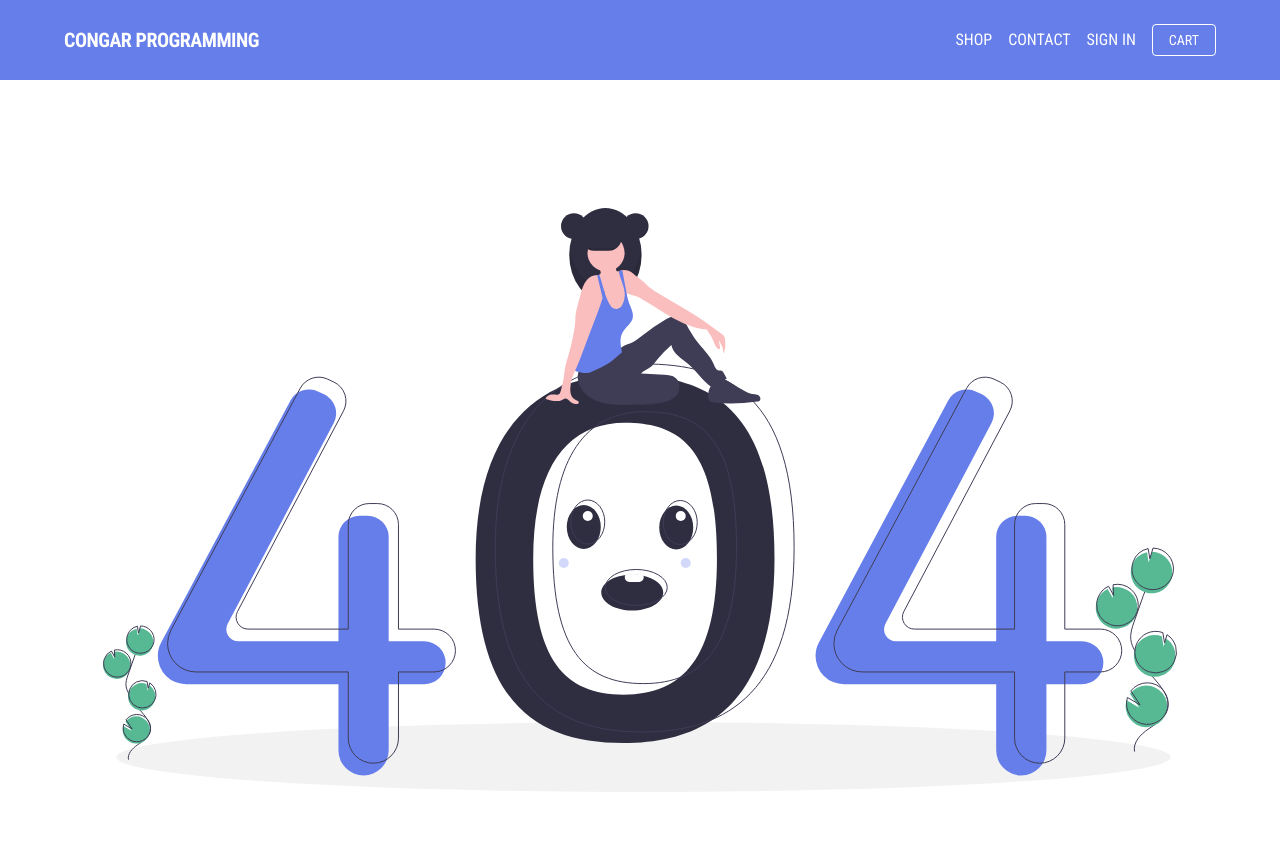
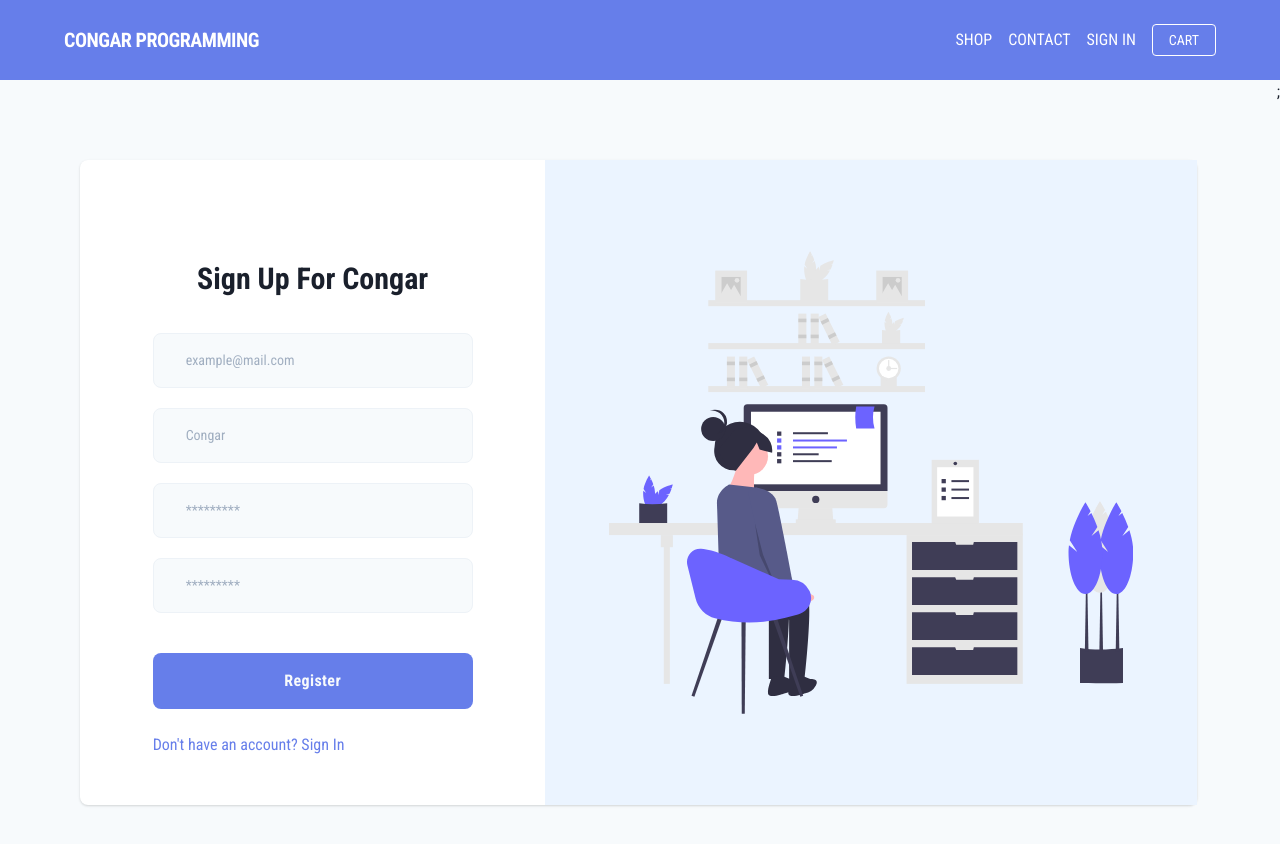
Before and after one commit to fuinha/store_shop-react-redux-firebase-GraphQl-hooks-tailwind, a React (Create React App) app: page /register in a window 1280 px wide. Shown: the top 844 px of the page. Before the commit the page ends 800 px from the top, so only its background shows below. Built offline with nearby package versions, Linux system fonts and the light colour scheme.

Commit message:
add register page

```diff
--- a/src/App.jsx
+++ b/src/App.jsx
@@ -6,6 +6,7 @@ import ErrorPage from './pages/errorpage/ErrorPage.jsx';
 import ShopPage from './pages/shoppage/ShopPage.jsx'
 import { Route, Switch } from 'react-router-dom';
 import LoginPage from './pages/auth/LoginPage.jsx'
+import RegisterPage from './pages/auth/RegisterPage.jsx'
 const HatsPage = () => (
   <div>
     <h1>HATS PAGE </h1>
@@ -20,6 +21,7 @@ function App() {
         <Route exact path='/' component={ HomePage } />
         <Route path='/shop' component={ShopPage} />
         <Route path='/login' component={LoginPage} />
+        <Route path='/register' component={RegisterPage} />
         <Route  component={ErrorPage} />
       </Switch>
     </div>
--- a/src/components/collection-item/collection-item.component.jsx
+++ b/src/components/collection-item/collection-item.component.jsx
@@ -1,18 +1,21 @@
 import React from 'react';
 
-
 const CollectionItem = ({ id, name, price, imageUrl }) => (
-    <div class="max-w-sm rounded overflow-hidden shadow-lg mb-5 w-64 flex flex-col justify-between">
-  <img class="w-full" style={{height: '25rem'}} src={imageUrl} alt="Sunset in the mountains"/>
-  <div class="px-6 py-4 flex justify-between">
-    <div class="font-bold text-xl mb-2">{name}</div>
-    <div class="font-bold text-xl mb-2">{price}$</div>
+  <div className='max-w-sm rounded overflow-hidden shadow-lg mb-5 w-64 flex flex-col justify-between'>
+    <img
+      className='w-full'
+      style={{ height: '25rem' }}
+      src={imageUrl}
+      alt='Sunset in the mountains'
+    />
+    <div className='px-6 py-4 flex justify-between'>
+      <div className='font-bold text-xl mb-2'>{name}</div>
+      <div className='font-bold text-xl mb-2'>{price}$</div>
+    </div>
+    <button className='w-full bg-white hover:bg-gray-100 text-gray-800 font-semibold py-2 px-4 border border-gray-400 rounded shadow'>
+      Add to Card
+    </button>
   </div>
-  <button class="w-full bg-white hover:bg-gray-100 text-gray-800 font-semibold py-2 px-4 border border-gray-400 rounded shadow">
-  Add to Card
-</button>
-</div>
-
 );
 
 export default CollectionItem;
--- a/src/components/navbar/navbar.component.jsx
+++ b/src/components/navbar/navbar.component.jsx
@@ -37,7 +37,7 @@ const Navbar = () => {
             CONTACT
           </Link>
           <Link
-            to='#responsive-header'
+            to='/login'
             className='block mt-4 lg:inline-block lg:mt-0 text-white hover:text-indigo-100 mr-4'
           >
             SIGN IN
--- a/src/pages/auth/LoginPage.jsx
+++ b/src/pages/auth/LoginPage.jsx
@@ -1,21 +1,19 @@
-import React, { useState } from 'react'
-import {Link} from 'react-router-dom'
+import React, { useState } from 'react';
+import { Link } from 'react-router-dom';
 import authSvg from './login.svg';
-import FormInput from '../../components/formcomponent/input.component.jsx'
-import FormButton from '../../components/formcomponent/button.component.jsx'
-import Form from '../../components/formcomponent/form.component.jsx'
-
-
+import FormInput from '../../components/formcomponent/input.component.jsx';
+import FormButton from '../../components/formcomponent/button.component.jsx';
+import Form from '../../components/formcomponent/form.component.jsx';
 
 const LoginPage = () => {
   const [formData, setFormData] = useState({
     email: '',
-    password: ''
+    password: '',
   });
-  const { email, password,  } = formData;
+  const { email, password } = formData;
 
-  const handleChange = text => e => {
-    console.log(email, password)
+  const handleChange = (text) => (e) => {
+    console.log(email, password);
     setFormData({ ...formData, [text]: e.target.value });
   };
   return (
@@ -27,32 +25,24 @@ const LoginPage = () => {
         <FormInput
           type='email'
           placeholder='example@mail.com'
-                    value={ email }
+          value={email}
           handlechange={handleChange('email')}
         />
         <FormInput
           type='password'
           placeholder='*********'
-                    value={ password }
+          value={password}
           handlechange={handleChange('password')}
         />
-                  <FormButton color='indigo'>
-                    Sign In
-                  </FormButton>
-                  <div className="flex justify-between mt-6">
-                    <Link to="/register">
-                      Sign Up
-                    </Link>
-                    <Link to='/'>
-                    Forget password?
-                    </Link>
+        <FormButton color='indigo'>Sign In</FormButton>
+        <FormButton color='red'>Google Sign</FormButton>
+        <div className='flex justify-between mt-6'>
+          <Link to='/register'>Sign Up</Link>
+          <Link to='/'>Forget password?</Link>
         </div>
       </form>
     </Form>
+  );
+};
 
-
-
-    )
-}
-
-export default LoginPage
+export default LoginPage;
--- a/src/pages/auth/RegisterPage.jsx
+++ b/src/pages/auth/RegisterPage.jsx
@@ -0,0 +1,60 @@
+import React, { useState } from 'react';
+import { Link } from 'react-router-dom';
+import authSvg from './login.svg';
+import FormInput from '../../components/formcomponent/input.component.jsx';
+import FormButton from '../../components/formcomponent/button.component.jsx';
+import Form from '../../components/formcomponent/form.component.jsx';
+
+const LoginPage = () => {
+  const [formData, setFormData] = useState({
+    email: '',
+    name: '',
+    password: '',
+    password1: '',
+  });
+  const { email, password, password1, name } = formData;
+
+  const handleChange = (text) => (e) => {
+    console.log(email, password);
+    setFormData({ ...formData, [text]: e.target.value });
+  };
+  return (
+    <Form authSvg={authSvg} title='Sign Up For Congar'>
+      <form
+        className='mx-auto max-w-xs relative '
+        // onSubmit={handleSubmit}
+      >
+        <FormInput
+          type='email'
+          placeholder='example@mail.com'
+          value={email}
+          handlechange={handleChange('email')}
+        />
+        <FormInput
+          type='text'
+          placeholder='Congar'
+          value={name}
+          handlechange={handleChange('name')}
+        />
+        <FormInput
+          type='password'
+          placeholder='*********'
+          value={password}
+          handlechange={handleChange('password')}
+        />
+        <FormInput
+          type='password'
+          placeholder='*********'
+          value={password}
+          handlechange={handleChange('password1')}
+        />
+        <FormButton color='indigo'>Register</FormButton>
+        <div className='flex justify-between mt-6'>
+          <Link to='/register'>Don't have an account? Sign In</Link>
+        </div>
+      </form>
+    </Form>
+  );
+};
+
+export default LoginPage;
```
Lines whose indentation alone changed are shown as unchanged.
